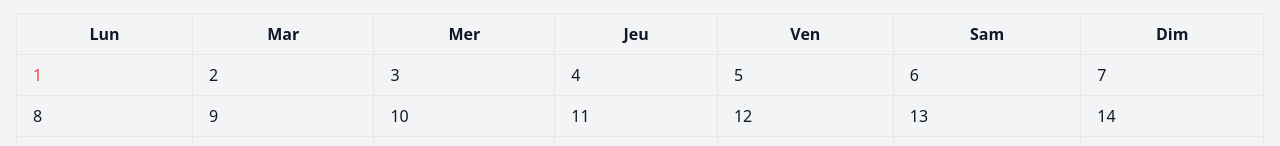
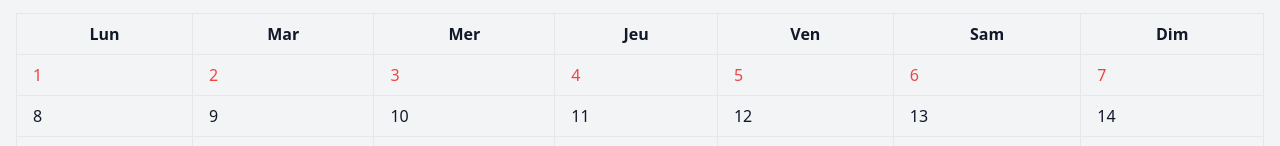
Before and after one commit to jawad1255/PAM, a plain HTML site: page index.html in a window 1280 px wide. Shown: the part 159-305 px from the top of the page. Drawn offline with nearby package versions, Linux system fonts and the light colour scheme.

Commit message:
Update index.html

```diff
--- a/index.html
+++ b/index.html
@@ -33,12 +33,12 @@
                 <tbody>
                     <tr>
                         <td class="border px-4 py-2"><a href="#" class="text-red-500">1</a></td>
-                        <td class="border px-4 py-2">2</td>
-                        <td class="border px-4 py-2">3</td>
-                        <td class="border px-4 py-2">4</td>
-                        <td class="border px-4 py-2">5</td>
-                        <td class="border px-4 py-2">6</td>
-                        <td class="border px-4 py-2">7</td>
+                        <td class="border px-4 py-2"><a href="#" class="text-red-500">2</a></td>
+                        <td class="border px-4 py-2"><a href="#" class="text-red-500">3</a></td>
+                        <td class="border px-4 py-2"><a href="#" class="text-red-500">4</a></td>
+                        <td class="border px-4 py-2"><a href="#" class="text-red-500">5</a></td>
+                        <td class="border px-4 py-2"><a href="#" class="text-red-500">6</a></td>
+                        <td class="border px-4 py-2"><a href="#" class="text-red-500">7</a></td>
                     </tr>
                     <tr>
                         <td class="border px-4 py-2">8</td>
```
